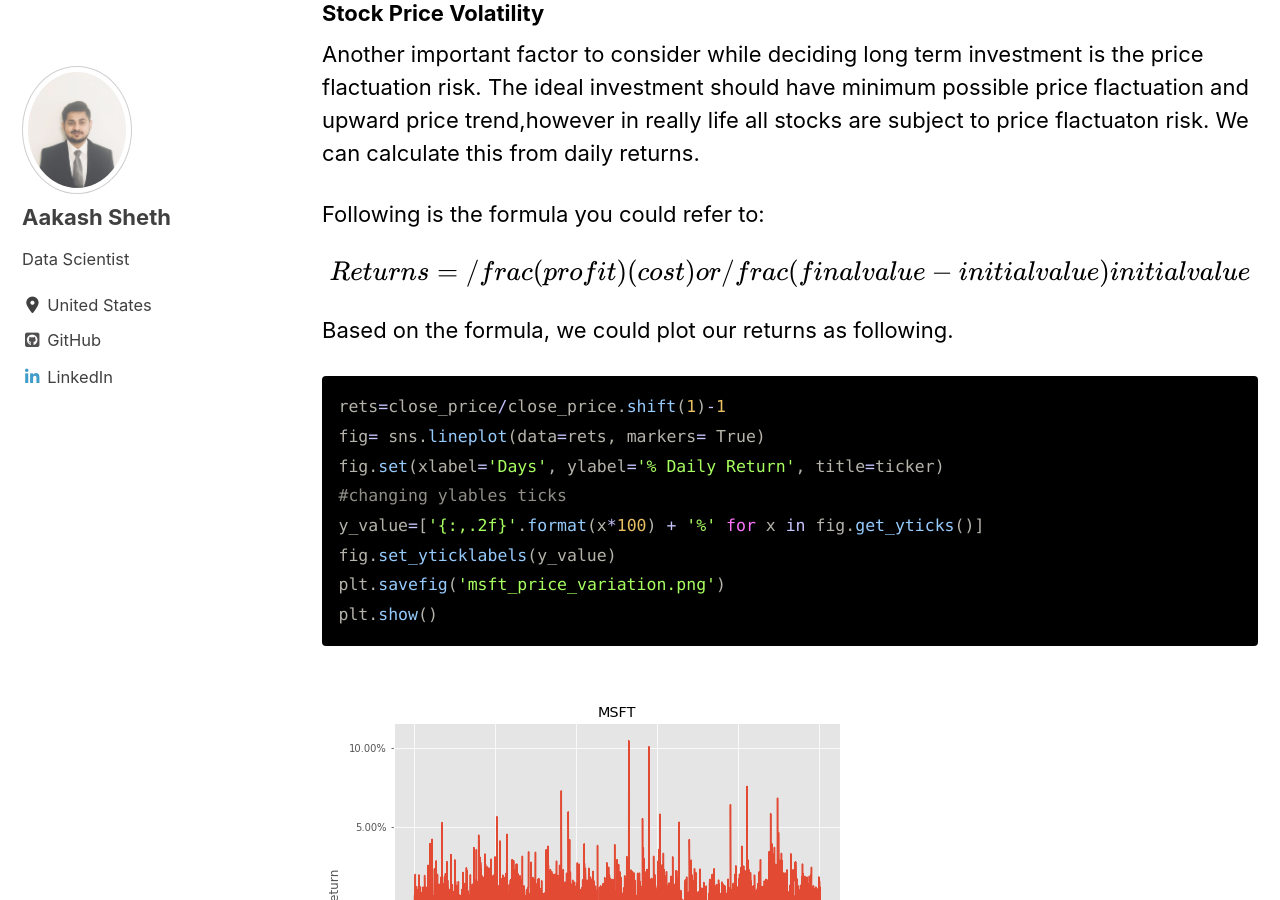
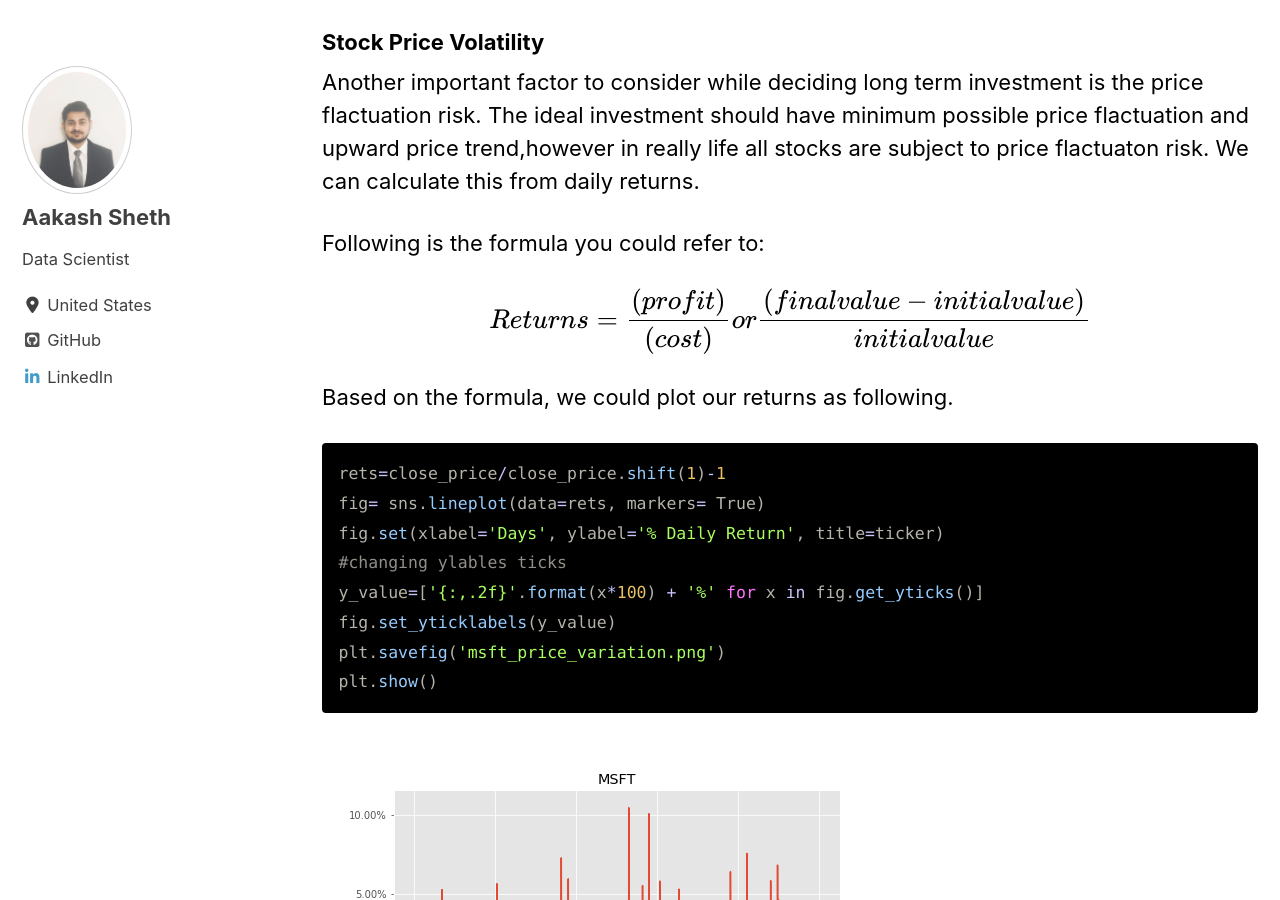
Before and after one commit to aakash-sheth/aakash-sheth.github.io, a Jekyll site: the page built from _posts/2020-01-14-stock_price_analysis.md, in a window 1280 px wide and 900 px high, scrolled down 4457 px. Built offline with Jekyll 4.4.1, drawn with Linux system fonts in a browser that asks for light colours; cached includes are drawn as plain includes; nearby versions of some CDN libraries; formulas are drawn with MathJax 3.

````diff
--- a/_posts/2020-01-14-stock_price_analysis.md
+++ b/_posts/2020-01-14-stock_price_analysis.md
@@ -10,11 +10,11 @@ excerpt: "Investment analysis using data science"
 mathjax: "true"
 ---
 
-The most important formula to achieve financial freedom is to become a investor not a customer. There are many ways you can invest your money. Stock market is one of many possible ways to invest your hard-earned money. The reason that savvy investors invest in stocks is that they provide the highest potential returns and over the long term, no other type of investment tends to perform as good as stock market.
+The most important formula to achieve financial freedom is to become a investor not a customer. There are many ways you can invest your money. Stock market is one of many possible ways to invest your hard-earned money. The reason that savvy investors invest in stocks is that they provide the highest potential returns and over the long term, no other type of investment tends to perform as good as stock market.<br/>
 
-There are thounds of stocks listed on US stock exchange, however not all stocks perform equily great. Thus, it is a good idead to do some prior analysis before buying any stock. In this blog I will cover few of techniques you can utilize using python pandas for analyzing historical stock prices and historical stock performance comparing with competitors.
+There are thounds of stocks listed on US stock exchange, however not all stocks perform equily great. Thus, it is a good idead to do some prior analysis before buying any stock. In this blog I will cover few of techniques you can utilize using python pandas for analyzing historical stock prices and historical stock performance comparing with competitors.<br/>
 
-Before starting our analysis you need to extract historical stock price data. You can find this data online on number of site. The easist way to load data is using [pandas_datareader](https://pydata.github.io/pandas-datareader/remote_data.html#tiingo) api. using this library you can load most updated financial data from sources like Yahoo Finance, Google Finance, Enigma etc.
+Before starting our analysis you need to extract historical stock price data. You can find this data online on number of site. The easist way to load data is using [pandas_datareader](https://pydata.github.io/pandas-datareader/remote_data.html#tiingo) api. using this library you can load most updated financial data from sources like Yahoo Finance, Google Finance, Enigma etc.<br/>
 
 ## Lets import all the necessary libraries
 ```python
@@ -28,7 +28,7 @@ import matplotlib.pyplot as plt
 import seaborn as sns
 ```
 
-Now that we have all the required libraries, lets go ahead and extract Microsoft stock prices for last 10 years.
+Now that we have all the required libraries, lets go ahead and extract Microsoft stock prices for last 10 years. <br/>
 
 ```python
 
@@ -39,7 +39,7 @@ df = web.DataReader(ticker, 'yahoo', start, end)
 df.tail()
 
 ```
-Let's plot the data for better understanding.
+Let's plot the data for better understanding.<br/>
 
 ```python
 fig=plt.plot(df[['Close']])
@@ -51,7 +51,7 @@ plt.show()
 <img src="{{ site.url }}{{ site.baseurl }}/images/stock_price_analysis/msft_trend.png" alt="Microsoft Price Trend">
 
 ### Rolling Mean (Moving Average) - Cut down noise.
-[Rolling mean/Moving Average (MA)](https://www.investopedia.com/articles/active-trading/052014/how-use-moving-average-buy-stocks.asp) smooths out price data by creating a constantly updated average price. This is useful to cut down “noise” in our price chart. Furthermore, a rising moving average indicates that the stock is in an uptrend, while a declining moving average indicates that it is in a downtrend. We can use 'rolling' method of pandas to calculate moving average over a specific window.
+[Rolling mean/Moving Average (MA)](https://www.investopedia.com/articles/active-trading/052014/how-use-moving-average-buy-stocks.asp) smooths out price data by creating a constantly updated average price. This is useful to cut down “noise” in our price chart. Furthermore, a rising moving average indicates that the stock is in an uptrend, while a declining moving average indicates that it is in a downtrend. We can use 'rolling' method of pandas to calculate moving average over a specific window.<br/>
 
 ```python
 # Moving average over 100 days window.
@@ -68,17 +68,18 @@ plt.savefig('msft_rolling_avg.png')
 plt.show()
 ```
 <img src="{{ site.url }}{{ site.baseurl }}/images/stock_price_analysis/msft_rolling_avg.png" alt="Microsoft 100 days rolling average trend">
-The Moving Average makes the line smooth and showcase the increasing or decreasing trend of stocks price. In this chart, the Moving Average showcases increasing trend the upturn or downturn of stocks price. Logically, you should buy when the stocks are experiencing downturn and sell when the stocks are experiencing upturn.
+
+The Moving Average makes the line smooth and showcase the increasing or decreasing trend of stocks price. In this chart, the Moving Average showcases increasing trend the upturn or downturn of stocks price. Logically, you should buy when the stocks are experiencing downturn and sell when the stocks are experiencing upturn.<br/>
 
 ### Stock Price Volatility
 
-Another important factor to consider while deciding long term investment is the price flactuation risk. The ideal investment should have minimum possible price flactuation and upward price trend,however in really life all stocks are subject to price flactuaton risk. We can calculate this from daily returns.
+Another important factor to consider while deciding long term investment is the price flactuation risk. The ideal investment should have minimum possible price flactuation and upward price trend,however in really life all stocks are subject to price flactuaton risk. We can calculate this from daily returns.<br/>
 
-Following is the formula you could refer to:
+Following is the formula you could refer to:<br/>
 
-$$ Returns= /frac{(profit)}{(cost)} or /frac{(final value- initial value)}{initial value} $$
+$$ Returns= \frac{(profit)}{(cost)} or \frac{(final value- initial value)}{initial value} $$
 
-Based on the formula, we could plot our returns as following.
+Based on the formula, we could plot our returns as following.<br/>
 
 ```python
 rets=close_price/close_price.shift(1)-1
@@ -149,6 +150,7 @@ for label, x, y in zip(retscomp.columns, retscomp.mean(), retscomp.std()):
 
 ```
 <img src="{{ site.url }}{{ site.baseurl }}/images/stock_price_analysis/risk_vs_return.png" alt=" cloud competitors risk vs return">
+
 Now you could view this neat chart of risk and return comparisons for competing stocks. Though amzon had a maximum return it also had the maximum risk. Logically, you would like to minimize the risk and maximize returns. Now, you might wonder how can you compare stocks with different risk return profile apple to apple. In such cases you should consider calculating [sharpe ratio](https://aakash-sheth.github.io/sharpe_ratio/) which tells you the average return per unit risk taken. You check my blog on sharpe ratio to know more about it.
 
 ## Correlation Analysis — Does change in price of one competitor affects other?
````
Also changed, not shown: _posts/2020-01-07-sharpe_ratio.md (+0 -1 lines).
